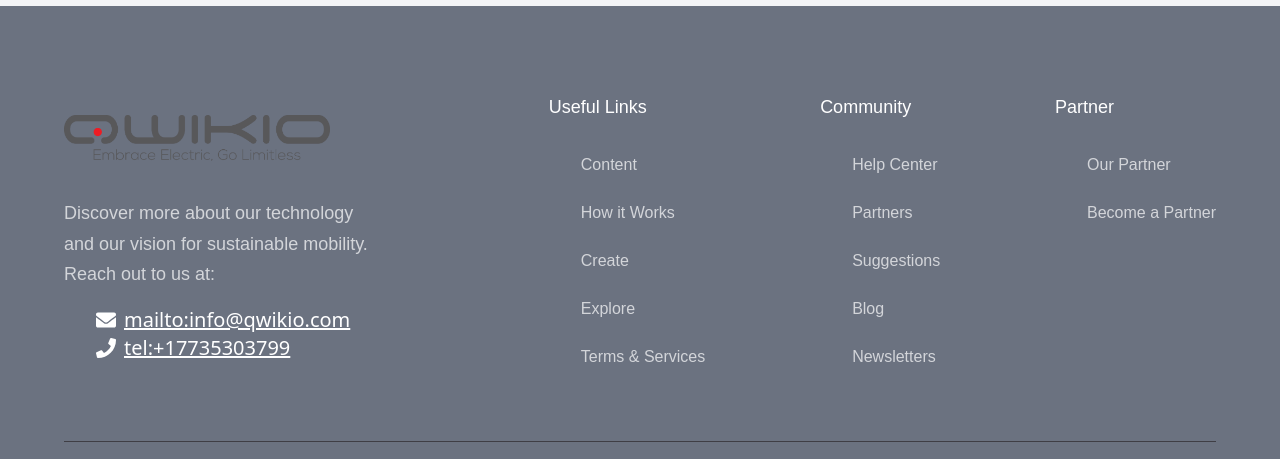
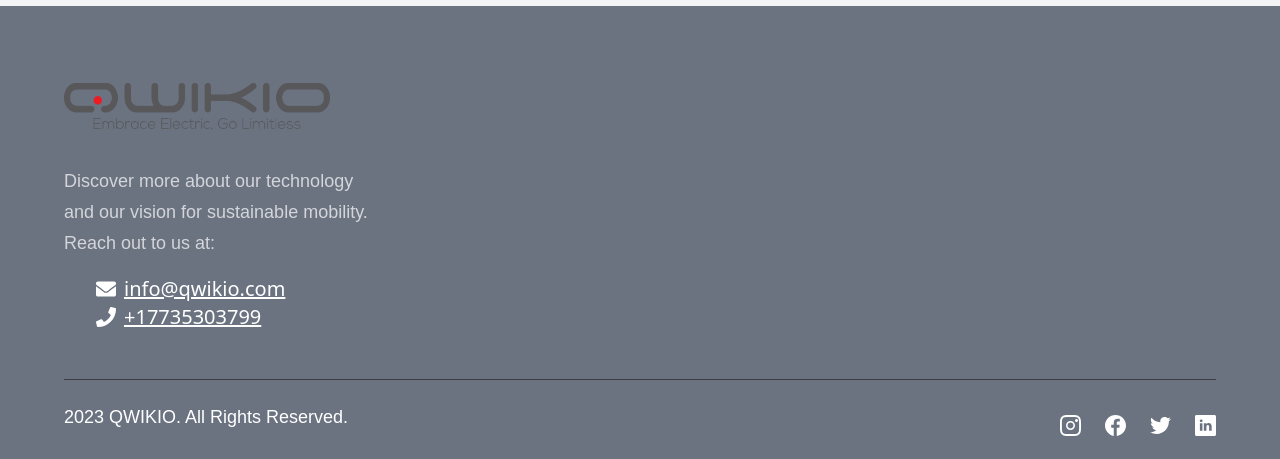
Before and after one commit to forwardtop/next_car, a Next.js app: page / in a window 1280 px wide. Shown: the part 4334-4793 px from the top of the page. Built offline with nearby package versions, Linux system fonts and the light colour scheme; what tailwindcss-animated would draw is missing.

Commit message:
changed footer links: modified footer, constants

```diff
--- a/components/Footer.tsx
+++ b/components/Footer.tsx
@@ -27,12 +27,12 @@ const Footer: React.FC = () => (
               <i className="material-icons-outlined text-xl">
                 <info.icon />
               </i>
-              <a className="text-white" href={info.link}>{info.link}</a>
+              <a className="text-white" href={info.link}>{info.title}</a>
             </li>
           ))}
         </ul>
       </div>
-      <div className="flex-[1.5] w-full flex flex-row justify-between flex-wrap md:mt-0 mt-10">
+      {/* <div className="flex-[1.5] w-full flex flex-row justify-between flex-wrap md:mt-0 mt-10">
         {footerLinks.map((footerLink) => (
           <div
             key={footerLink.id}
@@ -57,7 +57,7 @@ const Footer: React.FC = () => (
             </ul>
           </div>
         ))}
-      </div>
+      </div> */}
     </div>
     <div className="w-full flex justify-between items-center md:flex-row flex-col pt-6 border-t-[1px] border-t-[#3F3E45]">
       <p className="font-poppins font-normal text-center text-[18px] leading-[27px] text-white">
--- a/constants/index.ts
+++ b/constants/index.ts
@@ -22,6 +22,7 @@ interface ContactInfo {
     id: string;
     icon: React.ElementType; // Use React.ElementType here
     link: string;
+    title: string;
 }
 export const navLinks = [
     {
@@ -109,72 +110,72 @@ export const stats = [
 ];
 
 export const footerLinks = [
-    {
-        id: "footerLinks-1",
-        title: "Useful Links",
-        links: [
-            {
-                name: "Content",
-                link: "https://www.qwikio.com/content/",
-            },
-            {
-                name: "How it Works",
-                link: "https://www.qwikio.com/how-it-works/",
-            },
-            {
-                name: "Create",
-                link: "https://www.qwikio.com/create/",
-            },
-            {
-                name: "Explore",
-                link: "https://www.qwikio.com/explore/",
-            },
-            {
-                name: "Terms & Services",
-                link: "https://www.qwikio.com/terms-and-services/",
-            },
-        ],
-    },
-    {
-        id: "footerLinks-2",
-        title: "Community",
-        links: [
-            {
-                name: "Help Center",
-                link: "https://www.qwikio.com/help-center/",
-            },
-            {
-                name: "Partners",
-                link: "https://www.qwikio.com/partners/",
-            },
-            {
-                name: "Suggestions",
-                link: "https://www.qwikio.com/suggestions/",
-            },
-            {
-                name: "Blog",
-                link: "https://www.qwikio.com/blog/",
-            },
-            {
-                name: "Newsletters",
-                link: "https://www.qwikio.com/newsletters/",
-            },
-        ],
-    },
-    {
-        id: "footerLinks-3",
-        title: "Partner",
-        links: [
-            {
-                name: "Our Partner",
-                link: "https://www.qwikio.com/our-partner/",
-            },
-            {
-                name: "Become a Partner",
-                link: "https://www.qwikio.com/become-a-partner/",
-            },
-        ],
-    },
+    // {
+    //     id: "footerLinks-1",
+    //     title: "Useful Links",
+    //     links: [
+    //         {
+    //             name: "Content",
+    //             link: "https://www.qwikio.com/content/",
+    //         },
+    //         {
+    //             name: "How it Works",
+    //             link: "https://www.qwikio.com/how-it-works/",
+    //         },
+    //         {
+    //             name: "Create",
+    //             link: "https://www.qwikio.com/create/",
+    //         },
+    //         {
+    //             name: "Explore",
+    //             link: "https://www.qwikio.com/explore/",
+    //         },
+    //         {
+    //             name: "Terms & Services",
+    //             link: "https://www.qwikio.com/terms-and-services/",
+    //         },
+    //     ],
+    // },
+    // {
+    //     id: "footerLinks-2",
+    //     title: "Community",
+    //     links: [
+    //         {
+    //             name: "Help Center",
+    //             link: "https://www.qwikio.com/help-center/",
+    //         },
+    //         {
+    //             name: "Partners",
+    //             link: "https://www.qwikio.com/partners/",
+    //         },
+    //         {
+    //             name: "Suggestions",
+    //             link: "https://www.qwikio.com/suggestions/",
+    //         },
+    //         {
+    //             name: "Blog",
+    //             link: "https://www.qwikio.com/blog/",
+    //         },
+    //         {
+    //             name: "Newsletters",
+    //             link: "https://www.qwikio.com/newsletters/",
+    //         },
+    //     ],
+    // },
+    // {
+    //     id: "footerLinks-3",
+    //     title: "Partner",
+    //     links: [
+    //         {
+    //             name: "Our Partner",
+    //             link: "https://www.qwikio.com/our-partner/",
+    //         },
+    //         {
+    //             name: "Become a Partner",
+    //             link: "https://www.qwikio.com/become-a-partner/",
+    //         },
+    //     ],
+    // },
 ];
 
 export const socialMedia = [
@@ -222,11 +223,13 @@ export const clients = [
 export const contactInfo: ContactInfo[] = [
     {
         id: "contact-info-1",
+        title: "info@qwikio.com",
         icon: FaEnvelope,
         link: "mailto:info@qwikio.com",
     },
     {
         id: "contact-info-2",
+        title: '+17735303799',
         icon: FaPhone,
         link: "tel:+17735303799",
     },
```
